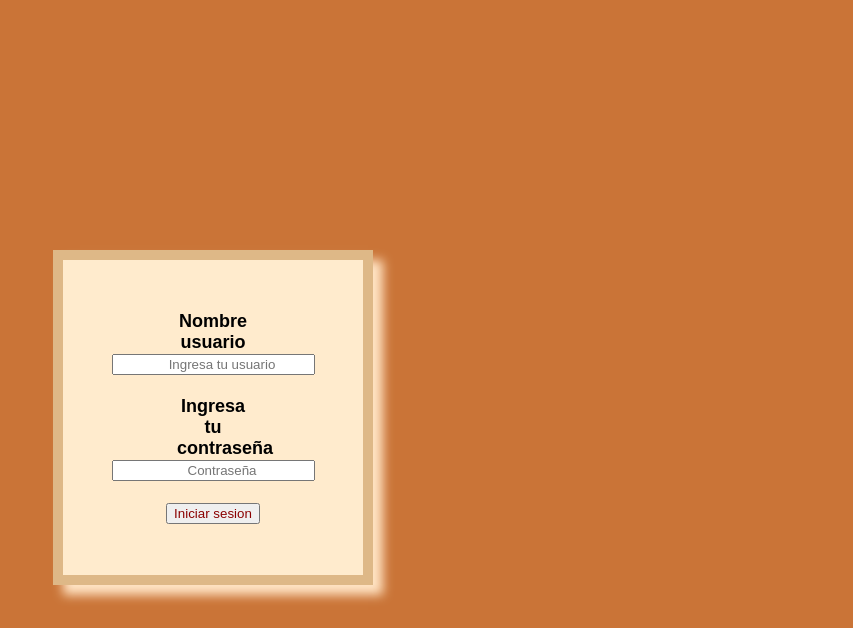
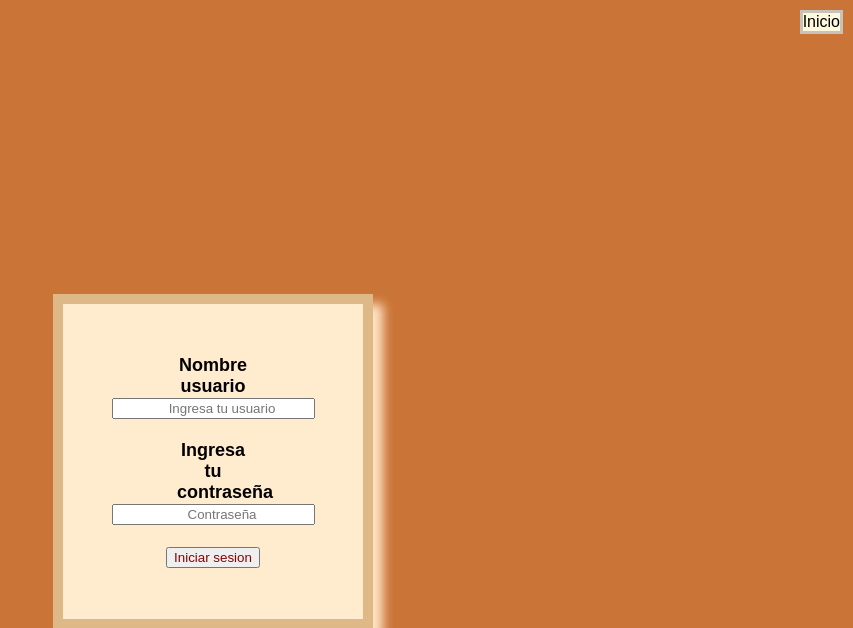
Before and after one commit to EmilianoCruz/ProyectoWeb, a PHP site: page /login.php in a window 1280 px wide. Shown: the top 628 px of the page, without its empty margins (427-1280 px from the left). Run offline with PHP 8.4, Linux system fonts and the light colour scheme.

Commit message:
Anlca inicio

```diff
--- a/estilos.css
+++ b/estilos.css
@@ -14,6 +14,7 @@ a:visited{
 }
 
 .inicio{
+        position: fixed;
         border: 3px solid #aaaa;
         background-color: cornsilk;
         top: 10px;
--- a/login.php
+++ b/login.php
@@ -8,6 +8,8 @@
     <title>ICO</title>
 </head>
 <body>
+<a href="index.php" class='inicio'>Inicio</a>
+<br><br>
 <form action="principal.php" method="post">
     <div class="ventana">
         <br>
--- a/registro.php
+++ b/registro.php
@@ -29,6 +29,7 @@ session_start();
 <body>
  <header>
  <a href="index.php" class='inicio'>Inicio</a>
+ <br><br>
  <h1 style="text-align:center">Registro </h1>
 </header>
 
```
